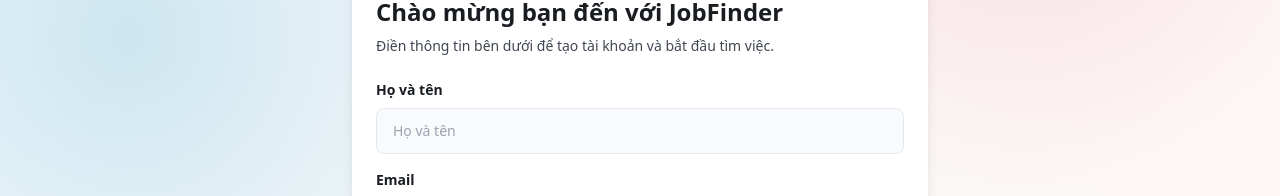
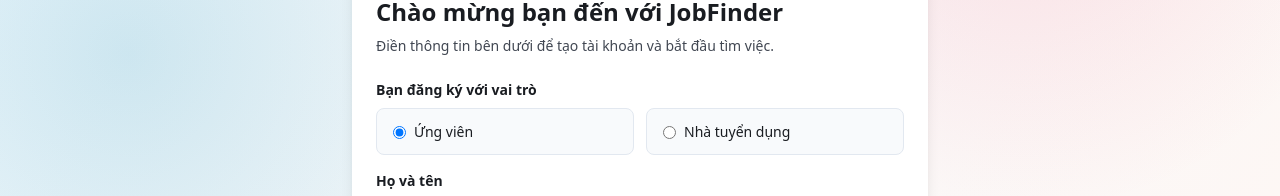
Before and after one commit to Khuongvjppro/TMDT, a Next.js app in the folder frontend/: page /register in a window 1280 px wide. Shown: the part 140-336 px from the top of the page. Built offline with nearby package versions, Linux system fonts and the light colour scheme; no server answers.

Commit message:
employer register

```diff
--- a/frontend/app/register/page.tsx
+++ b/frontend/app/register/page.tsx
@@ -7,10 +7,12 @@
 import { register, resendVerification } from "../../lib/api";
 
 type RegisterField = "fullName" | "email" | "password" | "confirmPassword";
+type RegisterRole = "CANDIDATE" | "EMPLOYER";
 
 export default function RegisterPage() {
   const [showPassword, setShowPassword] = useState(false);
   const [showConfirmPassword, setShowConfirmPassword] = useState(false);
+  const [selectedRole, setSelectedRole] = useState<RegisterRole>("CANDIDATE");
   const [message, setMessage] = useState("");
   const [messageType, setMessageType] = useState<"success" | "error" | null>(null);
   const [isSubmitting, setIsSubmitting] = useState(false);
@@ -33,6 +35,9 @@
     const email = String(formData.get("email") || "").trim();
     const password = String(formData.get("password") || "");
     const confirmPassword = String(formData.get("confirmPassword") || "");
+    const roleInput = String(formData.get("role") || selectedRole);
+    const role: RegisterRole =
+      roleInput === "EMPLOYER" ? "EMPLOYER" : "CANDIDATE";
 
     const parsed = registerSchema.safeParse({
       fullName,
@@ -53,6 +58,7 @@
         email: parsed.data.email,
         password: parsed.data.password,
         confirmPassword: parsed.data.confirmPassword,
+        role,
       });
       setRegisteredEmail(parsed.data.email);
       setDevVerificationLink(data.devVerificationLink || "");
@@ -107,6 +113,37 @@
             </div>
 
             <form noValidate className="space-y-4" onSubmit={onSubmit}>
+              <div className="space-y-2">
+                <p className="block text-sm font-semibold text-[#191c21]">Bạn đăng ký với vai trò</p>
+                <div className="grid grid-cols-2 gap-3">
+                  <label className="cursor-pointer rounded-lg border border-slate-200 bg-slate-50 px-4 py-3 text-sm transition hover:border-[#0a66c2]">
+                    <input
+                      type="radio"
+                      name="role"
+                      value="CANDIDATE"
+                      checked={selectedRole === "CANDIDATE"}
+                      onChange={() => setSelectedRole("CANDIDATE")}
+                      className="mr-2 align-middle"
+                      disabled={isSubmitting}
+                    />
+                    <span className="align-middle font-medium text-[#191c21]">Ứng viên</span>
+                  </label>
+
+                  <label className="cursor-pointer rounded-lg border border-slate-200 bg-slate-50 px-4 py-3 text-sm transition hover:border-[#0a66c2]">
+                    <input
+                      type="radio"
+                      name="role"
+                      value="EMPLOYER"
+                      checked={selectedRole === "EMPLOYER"}
+                      onChange={() => setSelectedRole("EMPLOYER")}
+                      className="mr-2 align-middle"
+                      disabled={isSubmitting}
+                    />
+                    <span className="align-middle font-medium text-[#191c21]">Nhà tuyển dụng</span>
+                  </label>
+                </div>
+              </div>
+
               <div className="space-y-2">
                 <label
                   className="block text-sm font-semibold text-[#191c21]"
```
